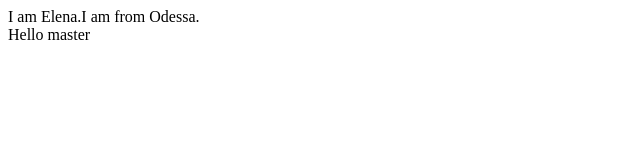
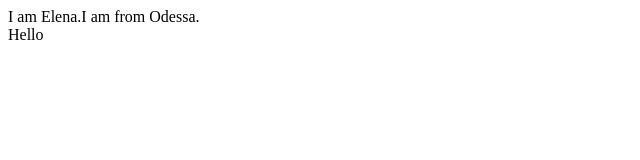
Before and after one commit to Elena176/git-sunny, a plain HTML site: page index.html in a window 1280 px wide. Shown: the full height of the page, 0-640 px from the left. Drawn offline with Linux system fonts and the light colour scheme.

Commit message:
Revert "hello master"
This reverts commit 7325c6448fb36c3e8ccee2dac004e2b43f0c43d7.

```diff
--- a/index.html
+++ b/index.html
@@ -1,4 +1,4 @@
 <div>I am Elena.I am from Odessa.</div>
 <div>
-   Hello master
+   Hello
 </div>
```
